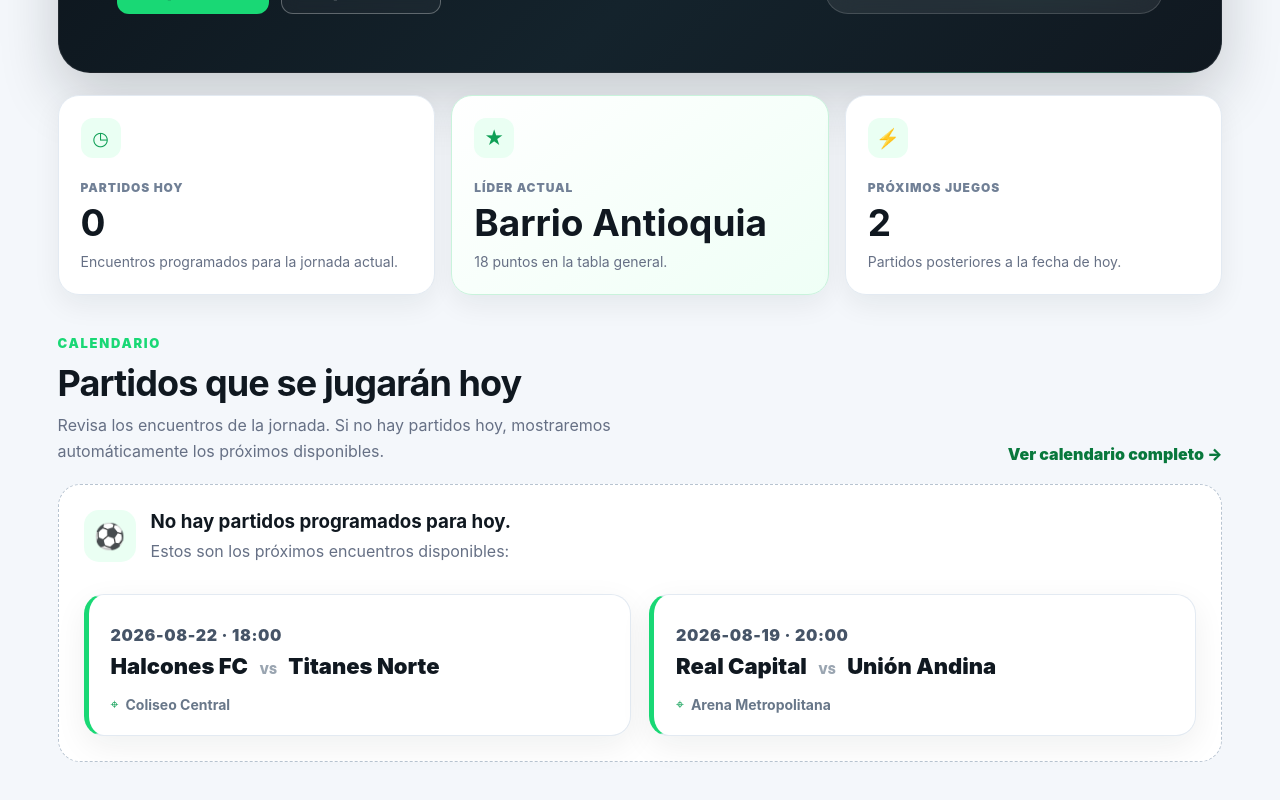
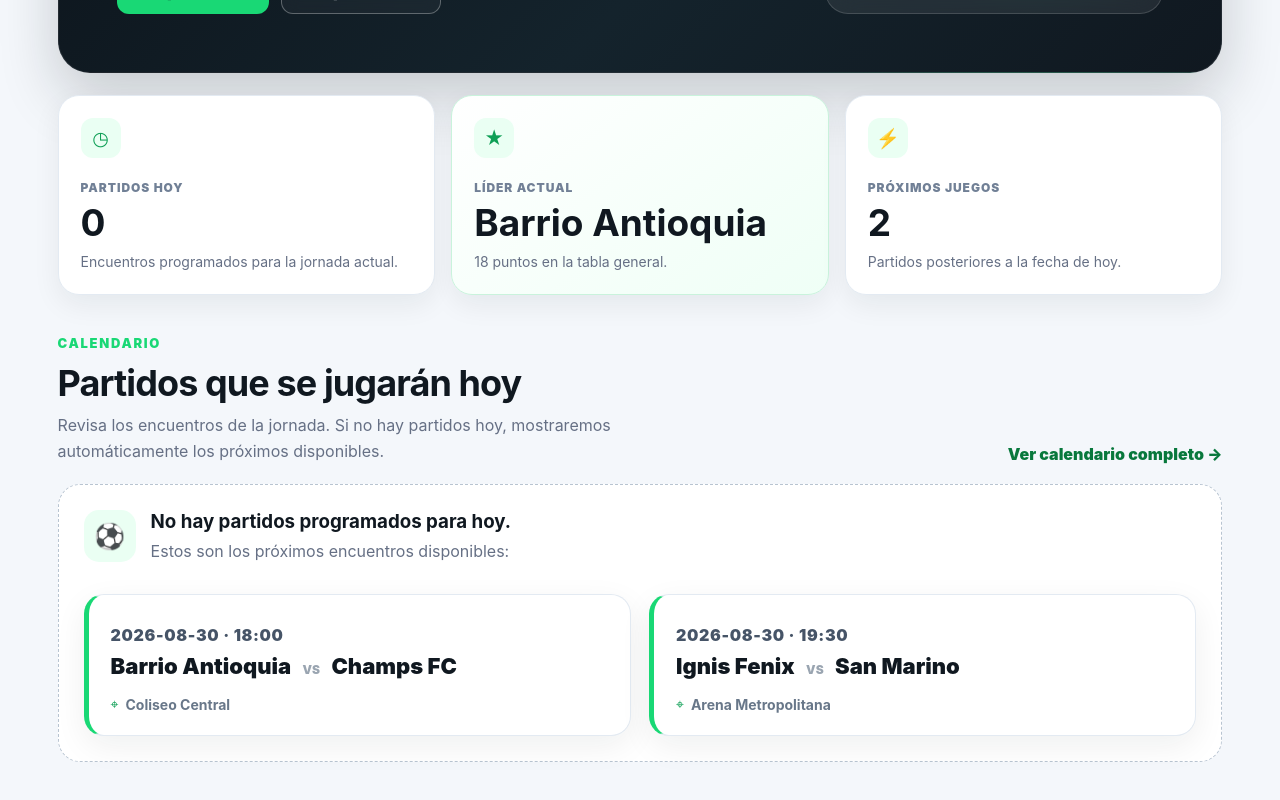
Before and after one commit to MAICK-JESUS/frontend-hospital, a React (Vite) app: page / in a window 1280 px wide. Shown: the part 464-1264 px from the top of the page. Built offline with nearby package versions, Linux system fonts and the light colour scheme.

Commit message:
Corregir partidos: exactamente 4 encuentros usando equipos de la tabla

```diff
--- a/src/data/futsalData.ts
+++ b/src/data/futsalData.ts
@@ -1,38 +1,3 @@
-export const scheduledMatches = [
-  {
-    id: 1,
-    date: "2026-08-22",
-    time: "18:00",
-    homeTeam: "Halcones FC",
-    awayTeam: "Titanes Norte",
-    venue: "Coliseo Central",
-  },
-  {
-    id: 2,
-    date: "2026-08-19",
-    time: "20:00",
-    homeTeam: "Real Capital",
-    awayTeam: "Unión Andina",
-    venue: "Arena Metropolitana",
-  },
-  {
-    id: 3,
-    date: "2026-08-23",
-    time: "19:30",
-    homeTeam: "Guerreros del Sur",
-    awayTeam: "Atlético Valle",
-    venue: "Polideportivo Municipal",
-  },
-  {
-    id: 4,
-    date: "2026-08-24",
-    time: "20:00",
-    homeTeam: "Futsal Oriente",
-    awayTeam: "Real Capital",
-    venue: "Arena Metropolitana",
-  },
-];
-
 export const teamStandings = [
   { position: 1, team: "Barrio Antioquia", played: 6, won: 6, drawn: 0, lost: 0, goalsFor: 34, goalsAgainst: 12, goalDifference: 22, points: 18 },
   { position: 2, team: "Ignis Fenix", played: 6, won: 5, drawn: 0, lost: 1, goalsFor: 29, goalsAgainst: 13, goalDifference: 16, points: 15 },
@@ -49,6 +14,41 @@ export const teamStandings = [
   { position: 13, team: "Los Socios FC", played: 6, won: 0, drawn: 0, lost: 6, goalsFor: 12, goalsAgainst: 42, goalDifference: -30, points: 0 },
 ];
 
+export const scheduledMatches = [
+  {
+    id: 1,
+    date: "2026-08-30",
+    time: "18:00",
+    homeTeam: "Barrio Antioquia",
+    awayTeam: "Champs FC",
+    venue: "Coliseo Central",
+  },
+  {
+    id: 2,
+    date: "2026-08-30",
+    time: "19:30",
+    homeTeam: "Ignis Fenix",
+    awayTeam: "San Marino",
+    venue: "Arena Metropolitana",
+  },
+  {
+    id: 3,
+    date: "2026-08-31",
+    time: "18:30",
+    homeTeam: "Papoi FC",
+    awayTeam: "Moba FC",
+    venue: "Polideportivo Municipal",
+  },
+  {
+    id: 4,
+    date: "2026-08-31",
+    time: "20:00",
+    homeTeam: "Goat Island",
+    awayTeam: "A.S Godnes",
+    venue: "Coliseo Central",
+  },
+];
+
 export const playerStandings = [
   { position: 1, player: "Mateo Rojas", team: "Barrio Antioquia", goals: 15, assists: 7 },
   { position: 2, player: "Lucas Méndez", team: "Ignis Fenix", goals: 13, assists: 5 },
@@ -58,8 +58,8 @@ export const playerStandings = [
   { position: 6, player: "Emilio Torres", team: "San Marino", goals: 8, assists: 5 },
 ];
 
-export const teams = [
-  { name: "Barrio Antioquia", origin: "Sucre, Bolivia", players: 10 },
-  { name: "Ignis Fenix", origin: "Sucre, Bolivia", players: 10 },
-  { name: "Papoi FC", origin: "Sucre, Bolivia", players: 10 },
-];
+export const teams = teamStandings.map((standing) => ({
+  name: standing.team,
+  origin: "Sucre, Bolivia",
+  players: 10,
+}));
```
